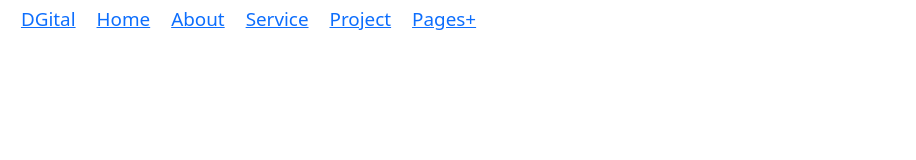
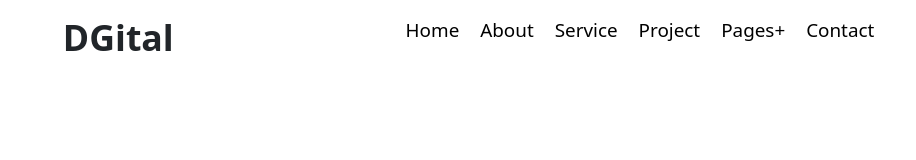
Before and after one commit to rahulrameshm0/Digital-Free-Website, a website: page index.html in a window 1280 px wide. Shown: the whole page, without its empty margins (0-916 px from the left). Drawn offline with nearby package versions, Linux system fonts and the light colour scheme.

Commit message:
navbar started

```diff
--- a/index.html
+++ b/index.html
@@ -6,22 +6,22 @@
     <link href="https://cdn.jsdelivr.net/npm/bootstrap@5.3.3/dist/css/bootstrap.min.css" rel="stylesheet" integrity="sha384-QWTKZyjpPEjISv5WaRU9OFeRpok6YctnYmDr5pNlyT2bRjXh0JMhjY6hW+ALEwIH" crossorigin="anonymous">
     <meta charset="UTF-8">
     <meta name="viewport" content="width=device-width, initial-scale=1.0">
-    <title>porject 1</title>
+    <title>DGital Agency</title>
 </head>
 <body>
-   <nav class="navbar">
-       <ul class="navbar__list">
-            <li class="navbar__items"><a href="#">DGital</a></li>
-            <li class="navbar__items"><a href="#">Home</a></li>
-            <li class="navbar__items"><a href="#">About</a></li>
-            <li class="navbar__items"><a href="#">Service</a></li>
-            <li class="navbar__items"><a href="#">Project</a></li>
-            <li class="navbar__items"><a href="#">Pages+</a></li>
-            <li class="navbar__items"><a href="#"></a></li>
+    <nav class="navbar-nav">
+        <ul class="navbar__list">
+            <h1 class="navbar__logo">DGital</h1>
+            <li class="navbar__items"><a class="navbar__link" href="#">Home</a></li>
+            <li class="navbar__items"><a class="navbar__link" href="#">About</a></li>
+            <li class="navbar__items"><a class="navbar__link" href="#">Service</a></li>
+            <li class="navbar__items"><a class="navbar__link" href="#">Project</a></li>
+            <li class="navbar__items"><a class="navbar__link" href="#">Pages+</a></li>
+            <li class="navbar__items"><a class="navbar__link" href="#">Contact</a></li>
         </ul>
    </nav>
     <!-- bootstrap JS -->
     <script src="https://cdn.jsdelivr.net/npm/bootstrap@5.3.3/dist/js/bootstrap.bundle.min.js" integrity="sha384-YvpcrYf0tY3lHB60NNkmXc5s9fDVZLESaAA55NDzOxhy9GkcIdslK1eN7N6jIeHz" crossorigin="anonymous"></script>
-    <!-- <script src="js/bootstrap.js"></script> -->
+    <script src="js/bootstrap.js"></script>
 </body>
 </html>
--- a/sass/layouts/_navigation.scss
+++ b/sass/layouts/_navigation.scss
@@ -1,6 +1,6 @@
 body{
+    padding: 0;
     margin: 0;
-    padding: 0;
     box-sizing: border-box;
 }
 
@@ -9,15 +9,31 @@ html{
 }
 
 .navbar{
+    position: relative;
+
     &__list{
+        list-style: none;
         display: flex;
-        align-items: center;
-        list-style: none;
+        margin: auto;
+        font-size: 1.8rem;
         gap: 2rem;
-        font-size: 1.8rem;
+        padding: 1.5rem 2rem;
     }
 
-    &__Items{
+    &__logo{
+        position: absolute;
+        top: 0;
+        left: 4rem;
+        font-weight: 900;
+        font-size: 3.4rem;
+        padding: 1.5rem 2rem;
+    }
 
+    &__items{
+    }
+
+    &__link{
+        text-decoration: none;
+        color:black ;
     }
 }
--- a/sass/main.scss
+++ b/sass/main.scss
@@ -1 +1 @@
-@import "layouts/navigation";
+ @import "layouts/navigation";
```
Also changed, not shown: sass/main.css, style.css, 2 other files.
